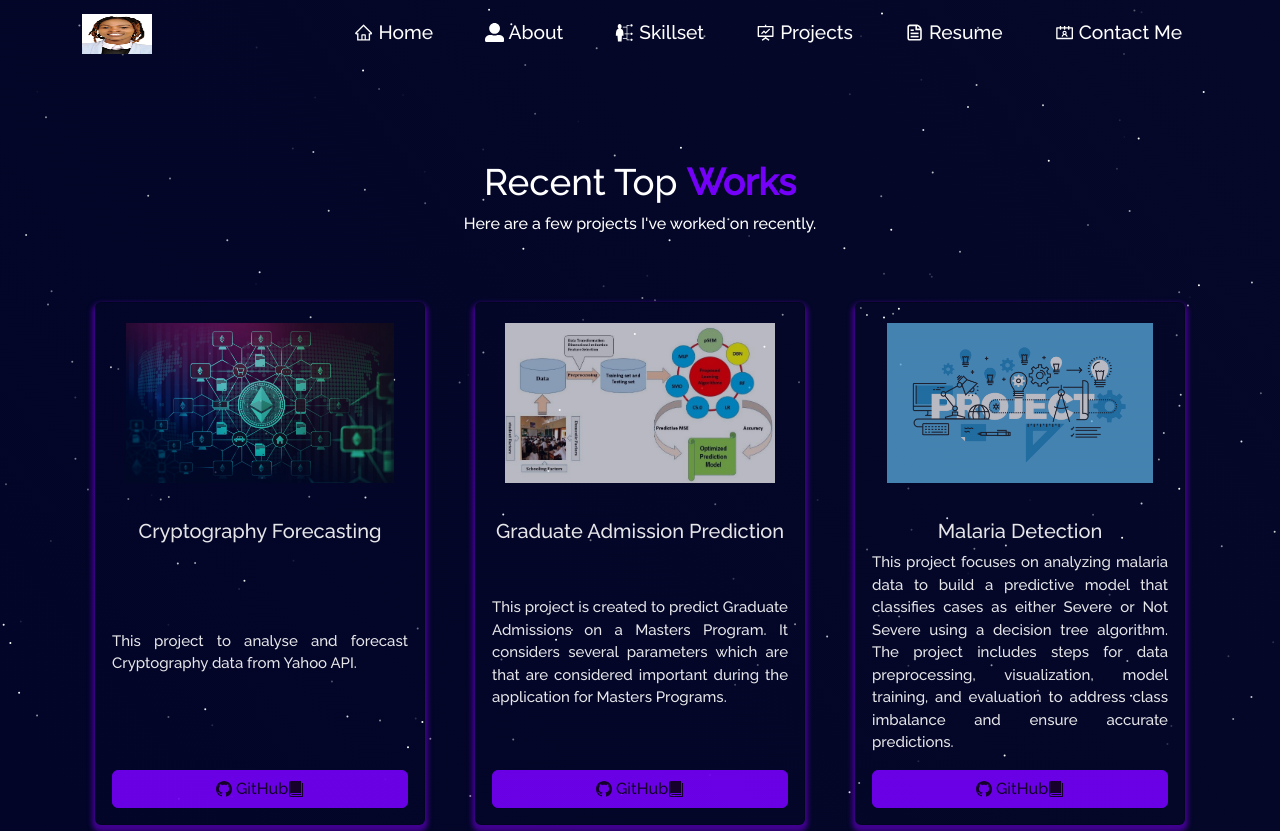
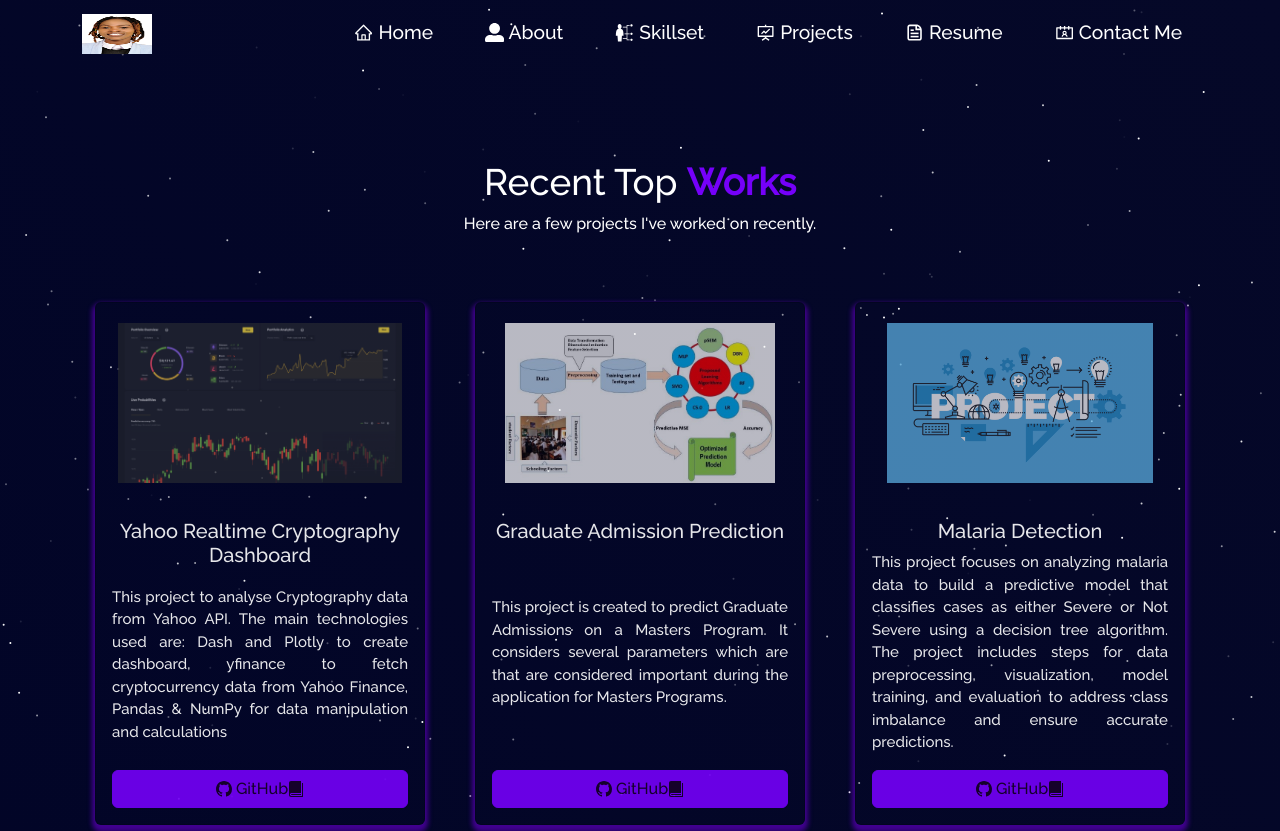
Before and after one commit to Elizabeth-Mwania/my-portfolio, a React (Create React App) app: page /project in a window 1280 px wide. Shown: the top 831 px of the page. Built offline with nearby package versions, Linux system fonts and the light colour scheme.

Commit message:
crypto project updated

```diff
--- a/src/pages/Projects.jsx
+++ b/src/pages/Projects.jsx
@@ -6,7 +6,7 @@
 import project from "../assets/projects/project.jpeg";
 import graduate from "../assets/projects/graduate.png";
 // import krypto from "../assets/projects/krypto.png";
-import kickstart from "../assets/projects/kickstart.png";
+import crypto from "../assets/projects/crypto.png";
 
 const Projects = () => {
   return (
@@ -22,10 +22,12 @@
         <Row style={{ justifyContent: "center", paddingBottom: "10px" }}>
         <Col md={4} className="project-card">
             <ProjectCard
-              imgPath={kickstart}
+              imgPath={crypto}
               isBlog={false}
-              title="Cryptography Forecasting"
-              description="This project to analyse and forecast Cryptography data from Yahoo API."
+              title="Yahoo Realtime Cryptography Dashboard"
+              description="This project to analyse Cryptography data from Yahoo API. The main technologies used
+              are: Dash and Plotly to create dashboard, yfinance to fetch cryptocurrency data from Yahoo Finance,
+              Pandas & NumPy for data manipulation and calculations"
               ghLink="https://github.com/Elizabeth-Mwania/Crypto_Analysis_with_Yahoo_API"
             />
           </Col>
```
Also changed, not shown: src/assets/projects/crypto.png (added).
